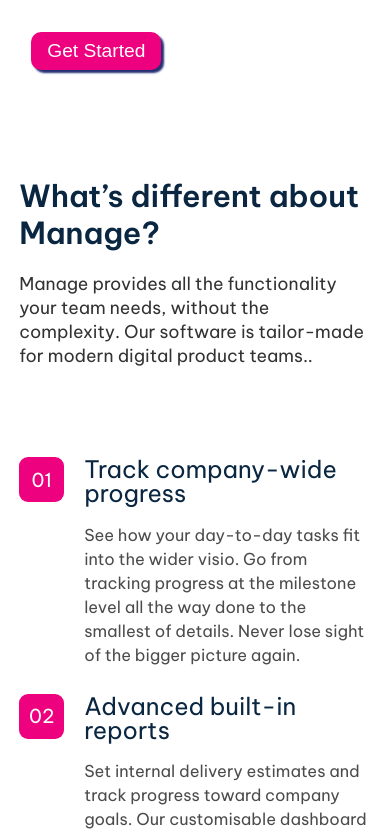
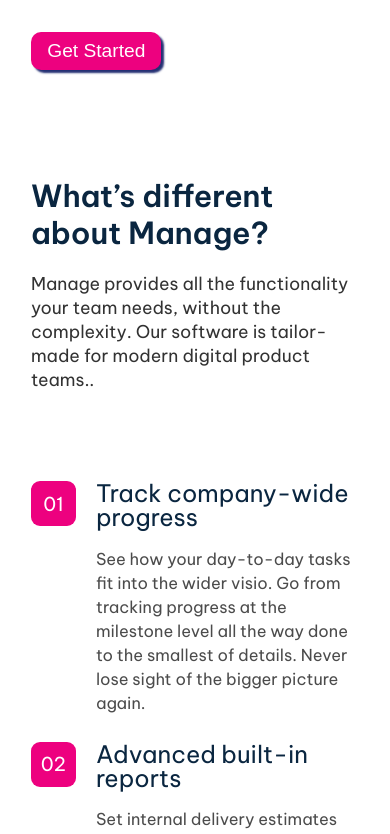
Before and after one commit to mulbahoplanojames/Binage-9, a React (Vite) app: page / in a window 390 px wide. Shown: the part 783-1617 px from the top of the page. Built offline with nearby package versions, Linux system fonts and the light colour scheme.

Commit message:
Update About_Manage.module.css

```diff
--- a/src/Components/ManageAbout/About_Manage.module.css
+++ b/src/Components/ManageAbout/About_Manage.module.css
@@ -8,6 +8,7 @@
   align-items: center;
   gap: 50px;
   flex-wrap: wrap;
+
 }
 
 .about_us_content {
@@ -53,4 +54,7 @@
   .about_us_wripper {
     gap: 20px;
   }
+  .about_us {
+    padding: 2.5rem 3%;
+  }
 }
```
